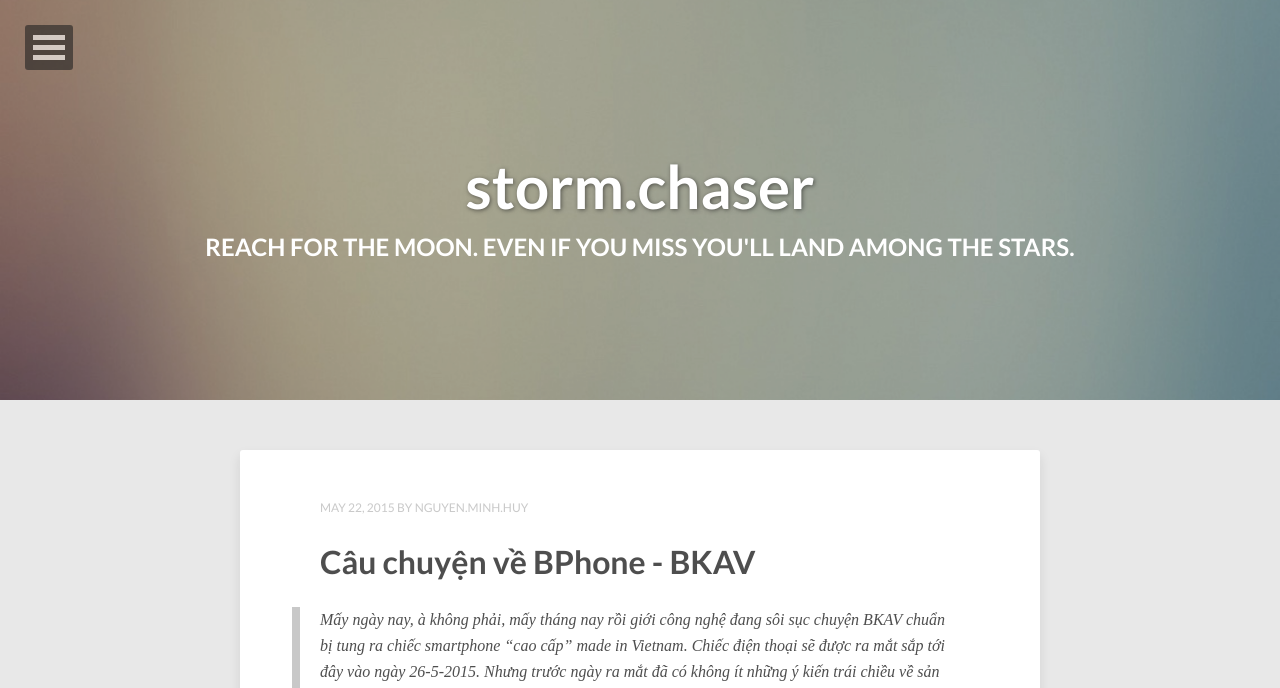
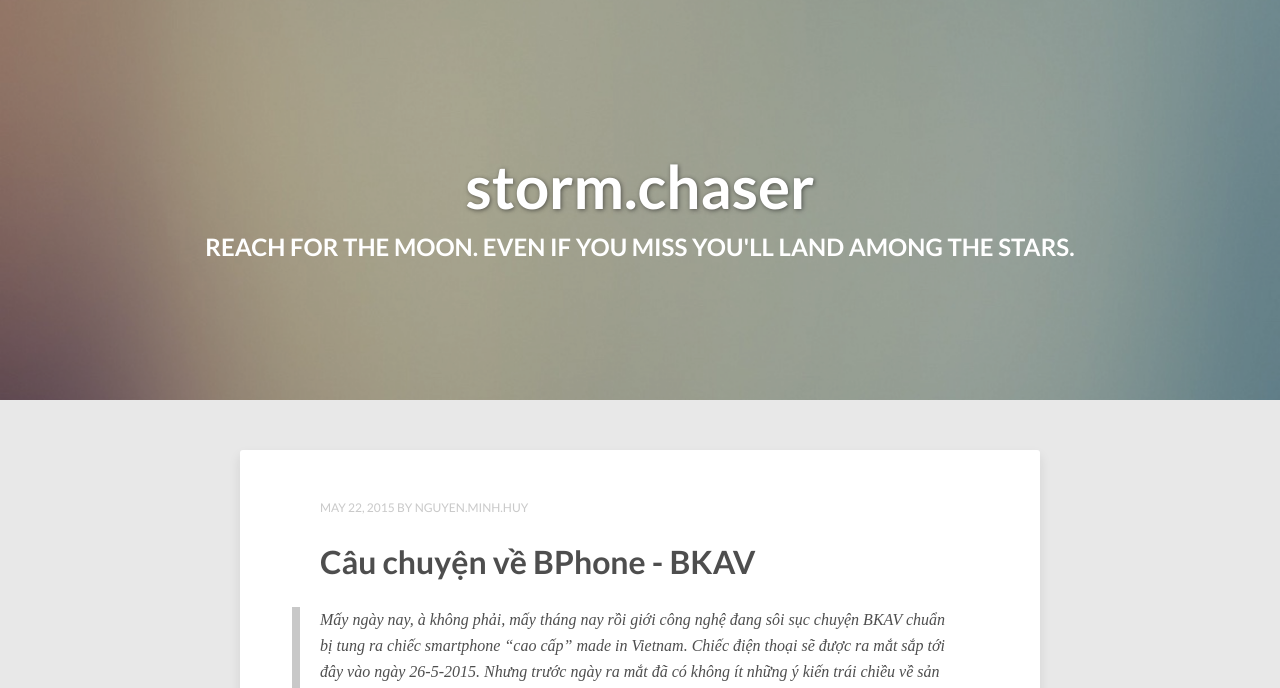
Before and after one commit to vareisen/vareisen.github.io, a Jekyll site: the page built from index.html, in a window 1280 px wide. Shown: the top 688 px of the page. Built offline with Jekyll 4.4.1, drawn with Linux system fonts in a browser that asks for light colours; the list of posts is cut into pages by our own code.

Commit message:
Update _dl-menu.scss

```diff
--- a/_sass/_dl-menu.scss
+++ b/_sass/_dl-menu.scss
@@ -21,15 +21,15 @@
 		left: 0;
 		background: $comp-color;
 		border: none;
-		width: 48px;
-		height: 45px;
+		width: 59px;
+		height: 50px;
 		text-indent: -900em;
 		overflow: hidden;
 		position: relative;
 		cursor: pointer;
 		outline: none;
 		@include border-radius(0,3px,0,0);
-		opacity: 0.6;
+		opacity: 0;
 		@media #{$medium} {
 			@include border-radius(3px,3px,3px,3px);
 		}
```
